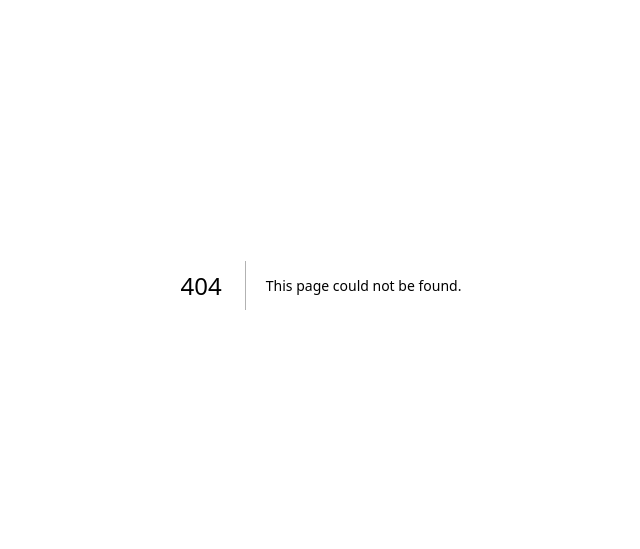
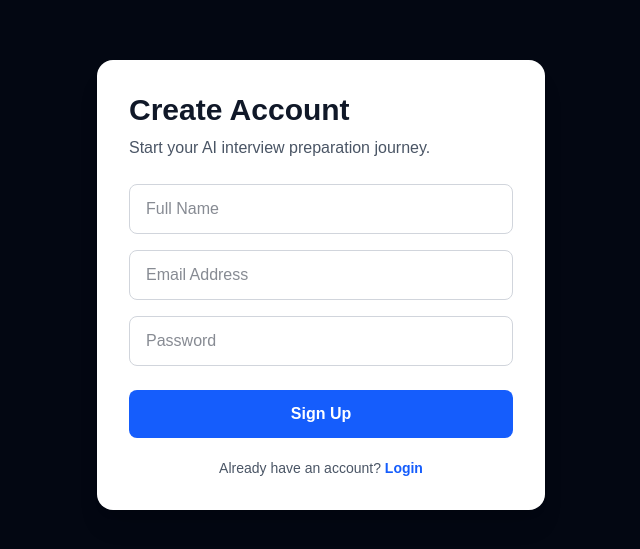
Before and after one commit to AnzarKhan855/evalmentor-ai, a Next.js app in the folder evalmentor-ai/frontend/: page /signup in a window 1280 px wide. Before the commit this address had no page. Shown: the part 115-664 px from the top of the page, without its empty margins (319-959 px from the left). Built offline with nearby package versions, Linux system fonts and the light colour scheme; no server answers.

Commit message:
Complete frontend auth and dashboard setup

```diff
--- /dev/null
+++ b/evalmentor-ai/frontend/app/dashboard/page.tsx
@@ -0,0 +1,10 @@
+export default function DashboardPage() {
+  return (
+    <main className="min-h-screen bg-gray-950 px-6 py-10 text-white">
+      <h1 className="text-3xl font-bold">EvalMentor AI Dashboard</h1>
+      <p className="mt-3 text-gray-300">
+        Welcome! Authentication is working successfully.
+      </p>
+    </main>
+  );
+}
--- /dev/null
+++ b/evalmentor-ai/frontend/app/login/page.tsx
@@ -0,0 +1,86 @@
+"use client";
+
+import { useState } from "react";
+import { useRouter } from "next/navigation";
+import { loginUser } from "@/lib/auth";
+
+export default function LoginPage() {
+  const router = useRouter();
+
+  const [email, setEmail] = useState("");
+  const [password, setPassword] = useState("");
+
+  const [error, setError] = useState("");
+  const [loading, setLoading] = useState(false);
+
+  async function handleLogin(e: React.FormEvent<HTMLFormElement>) {
+    e.preventDefault();
+    setError("");
+    setLoading(true);
+
+    try {
+      const data = await loginUser({ email, password });
+      localStorage.setItem("token", data.access_token);
+      router.push("/dashboard");
+    } catch (err) {
+      setError(err instanceof Error ? err.message : "Login failed");
+    } finally {
+      setLoading(false);
+    }
+  }
+
+  return (
+    <main className="min-h-screen flex items-center justify-center bg-gray-950 px-4">
+      <form
+        onSubmit={handleLogin}
+        className="w-full max-w-md rounded-2xl bg-white p-8 shadow-xl"
+      >
+        <h1 className="text-3xl font-bold text-gray-900">Welcome Back</h1>
+        <p className="mt-2 text-gray-600">
+          Login to continue your AI interview preparation.
+        </p>
+
+        {error && (
+          <p className="mt-4 rounded-lg bg-red-100 p-3 text-sm text-red-700">
+            {error}
+          </p>
+        )}
+
+        <div className="mt-6 space-y-4">
+          <input
+            type="email"
+            placeholder="Email Address"
+            className="w-full rounded-lg border border-gray-300 px-4 py-3 text-gray-900 outline-none focus:border-blue-600"
+            value={email}
+            onChange={(e) => setEmail(e.target.value)}
+            required
+          />
+
+          <input
+            type="password"
+            placeholder="Password"
+            className="w-full rounded-lg border border-gray-300 px-4 py-3 text-gray-900 outline-none focus:border-blue-600"
+            value={password}
+            onChange={(e) => setPassword(e.target.value)}
+            required
+          />
+        </div>
+
+        <button
+          type="submit"
+          disabled={loading}
+          className="mt-6 w-full rounded-lg bg-blue-600 px-4 py-3 font-semibold text-white hover:bg-blue-700 disabled:cursor-not-allowed disabled:opacity-70"
+        >
+          {loading ? "Logging in..." : "Login"}
+        </button>
+
+        <p className="mt-5 text-center text-sm text-gray-600">
+          Don&apos;t have an account?{" "}
+          <a href="/signup" className="font-semibold text-blue-600">
+            Sign up
+          </a>
+        </p>
+      </form>
+    </main>
+  );
+}
--- /dev/null
+++ b/evalmentor-ai/frontend/app/signup/page.tsx
@@ -0,0 +1,96 @@
+"use client";
+
+import { useState } from "react";
+import { useRouter } from "next/navigation";
+import { signupUser } from "@/lib/auth";
+
+export default function SignupPage() {
+  const router = useRouter();
+
+  const [name, setName] = useState("");
+  const [email, setEmail] = useState("");
+  const [password, setPassword] = useState("");
+
+  const [error, setError] = useState("");
+  const [loading, setLoading] = useState(false);
+
+  async function handleSignup(e: React.FormEvent<HTMLFormElement>) {
+    e.preventDefault();
+    setError("");
+    setLoading(true);
+
+    try {
+      const data = await signupUser({ name, email, password });
+      localStorage.setItem("token", data.access_token);
+      router.push("/dashboard");
+    } catch (err) {
+      setError(err instanceof Error ? err.message : "Signup failed");
+    } finally {
+      setLoading(false);
+    }
+  }
+
+  return (
+    <main className="min-h-screen flex items-center justify-center bg-gray-950 px-4">
+      <form
+        onSubmit={handleSignup}
+        className="w-full max-w-md rounded-2xl bg-white p-8 shadow-xl"
+      >
+        <h1 className="text-3xl font-bold text-gray-900">Create Account</h1>
+        <p className="mt-2 text-gray-600">
+          Start your AI interview preparation journey.
+        </p>
+
+        {error && (
+          <p className="mt-4 rounded-lg bg-red-100 p-3 text-sm text-red-700">
+            {error}
+          </p>
+        )}
+
+        <div className="mt-6 space-y-4">
+          <input
+            type="text"
+            placeholder="Full Name"
+            className="w-full rounded-lg border border-gray-300 px-4 py-3 text-gray-900 outline-none focus:border-blue-600"
+            value={name}
+            onChange={(e) => setName(e.target.value)}
+            required
+          />
+
+          <input
+            type="email"
+            placeholder="Email Address"
+            className="w-full rounded-lg border border-gray-300 px-4 py-3 text-gray-900 outline-none focus:border-blue-600"
+            value={email}
+            onChange={(e) => setEmail(e.target.value)}
+            required
+          />
+
+          <input
+            type="password"
+            placeholder="Password"
+            className="w-full rounded-lg border border-gray-300 px-4 py-3 text-gray-900 outline-none focus:border-blue-600"
+            value={password}
+            onChange={(e) => setPassword(e.target.value)}
+            required
+          />
+        </div>
+
+        <button
+          type="submit"
+          disabled={loading}
+          className="mt-6 w-full rounded-lg bg-blue-600 px-4 py-3 font-semibold text-white hover:bg-blue-700 disabled:cursor-not-allowed disabled:opacity-70"
+        >
+          {loading ? "Creating account..." : "Sign Up"}
+        </button>
+
+        <p className="mt-5 text-center text-sm text-gray-600">
+          Already have an account?{" "}
+          <a href="/login" className="font-semibold text-blue-600">
+            Login
+          </a>
+        </p>
+      </form>
+    </main>
+  );
+}
--- /dev/null
+++ b/evalmentor-ai/frontend/lib/api.ts
@@ -0,0 +1,29 @@
+const API_BASE_URL = process.env.NEXT_PUBLIC_API_URL;
+
+if (!API_BASE_URL) {
+  throw new Error("NEXT_PUBLIC_API_URL is not defined");
+}
+
+export async function apiRequest<T>(
+  endpoint: string,
+  options: RequestInit = {}
+): Promise<T> {
+  const token =
+    typeof window !== "undefined" ? localStorage.getItem("token") : null;
+
+  const response = await fetch(`${API_BASE_URL}${endpoint}`, {
+    ...options,
+    headers: {
+      "Content-Type": "application/json",
+      ...(token ? { Authorization: `Bearer ${token}` } : {}),
+      ...options.headers,
+    },
+  });
+
+  if (!response.ok) {
+    const errorData = await response.json().catch(() => null);
+    throw new Error(errorData?.detail || "Something went wrong");
+  }
+
+  return response.json();
+}
--- /dev/null
+++ b/evalmentor-ai/frontend/lib/auth.ts
@@ -0,0 +1,16 @@
+import { apiRequest } from "./api";
+import type { AuthResponse, LoginRequest, SignupRequest } from "@/types/auth";
+
+export function signupUser(data: SignupRequest) {
+  return apiRequest<AuthResponse>("/api/auth/signup", {
+    method: "POST",
+    body: JSON.stringify(data),
+  });
+}
+
+export function loginUser(data: LoginRequest) {
+  return apiRequest<AuthResponse>("/api/auth/login", {
+    method: "POST",
+    body: JSON.stringify(data),
+  });
+}
--- a/evalmentor-ai/frontend/package.json
+++ b/evalmentor-ai/frontend/package.json
@@ -19,7 +19,7 @@
     "@types/react": "^19",
     "@types/react-dom": "^19",
     "eslint": "^9",
-    "eslint-config-next": "16.3.0-preview.0",
+    "eslint-config-next": "^15.5.19",
     "tailwindcss": "^4",
     "typescript": "^5"
   }
--- /dev/null
+++ b/evalmentor-ai/frontend/types/auth.ts
@@ -0,0 +1,15 @@
+export interface LoginRequest {
+  email: string;
+  password: string;
+}
+
+export interface SignupRequest {
+  name: string;
+  email: string;
+  password: string;
+}
+
+export interface AuthResponse {
+  access_token: string;
+  token_type: string;
+}
```
Also changed, not shown: 1 other file (tests, documents, lock files or other folders).
